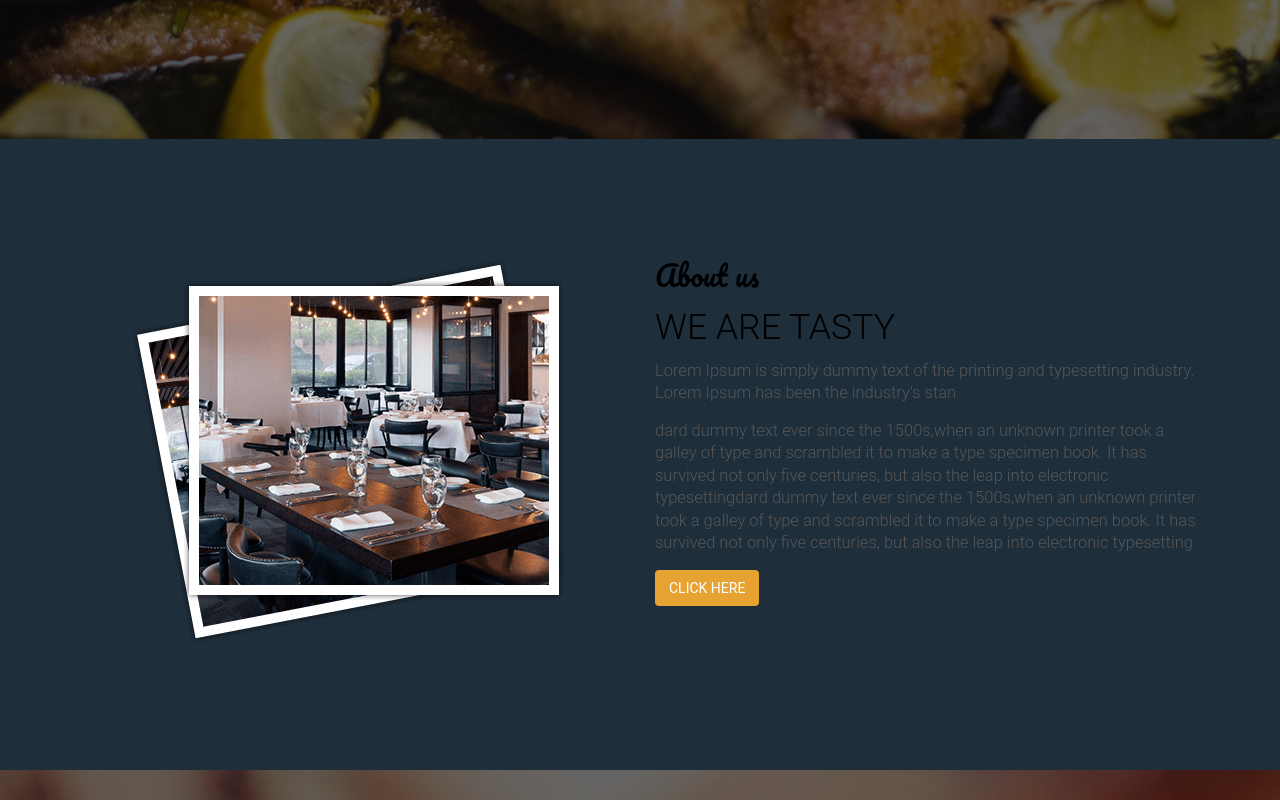
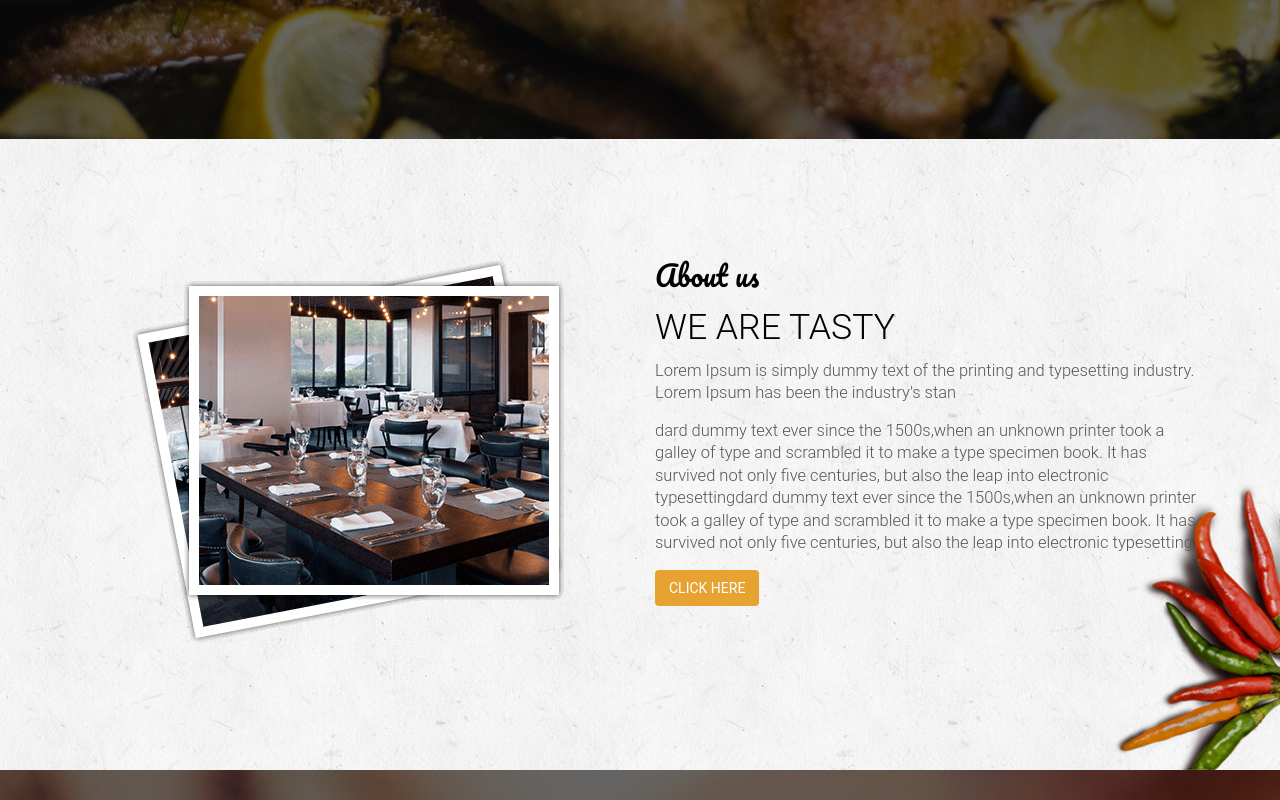
Before and after one commit to Yana2222343423/landing33, a plain HTML site: page index.html in a window 1280 px wide. Shown: the part 600-1400 px from the top of the page. Drawn offline with Linux system fonts and the light colour scheme.

Commit message:
Update index.html

```diff
--- a/index.html
+++ b/index.html
@@ -120,7 +120,7 @@
         </section>
 
         <!--section id="abouts" class="abouts"-->
-		 <section>
+		 <section class="abouts">
             <div class="container">
                 <div class="row">
                     <div class="abouts_content">
```
